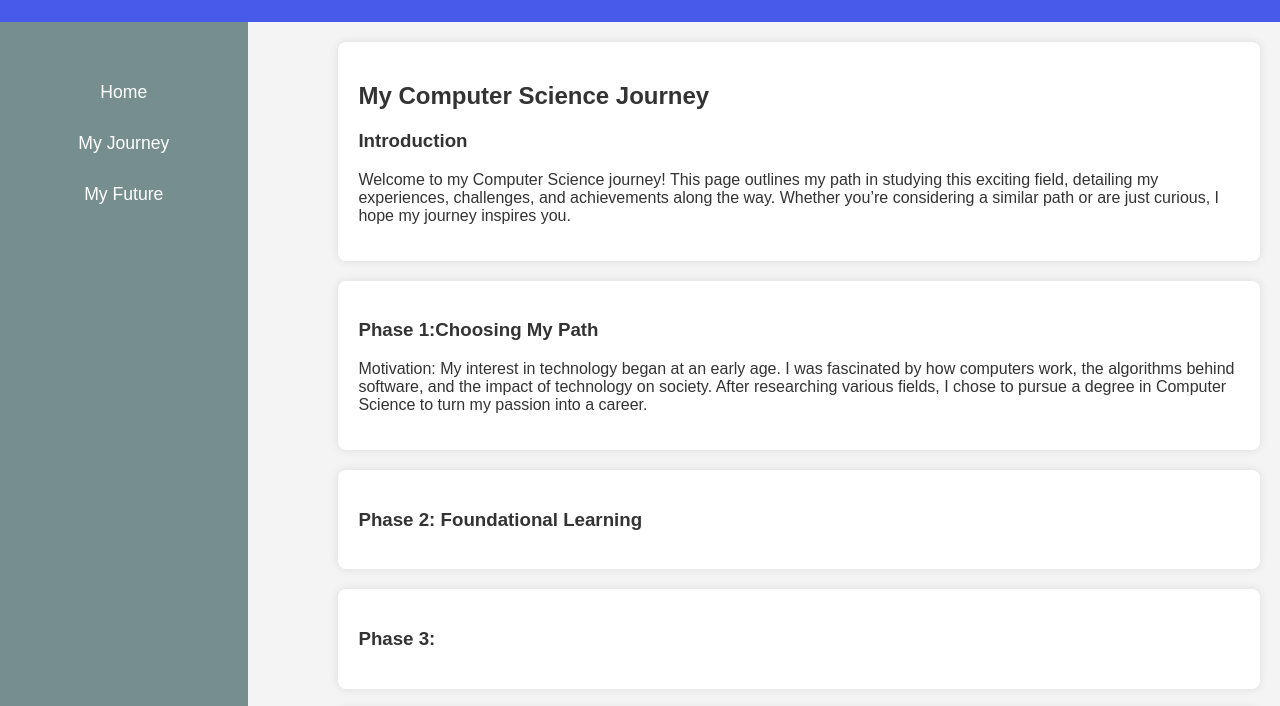
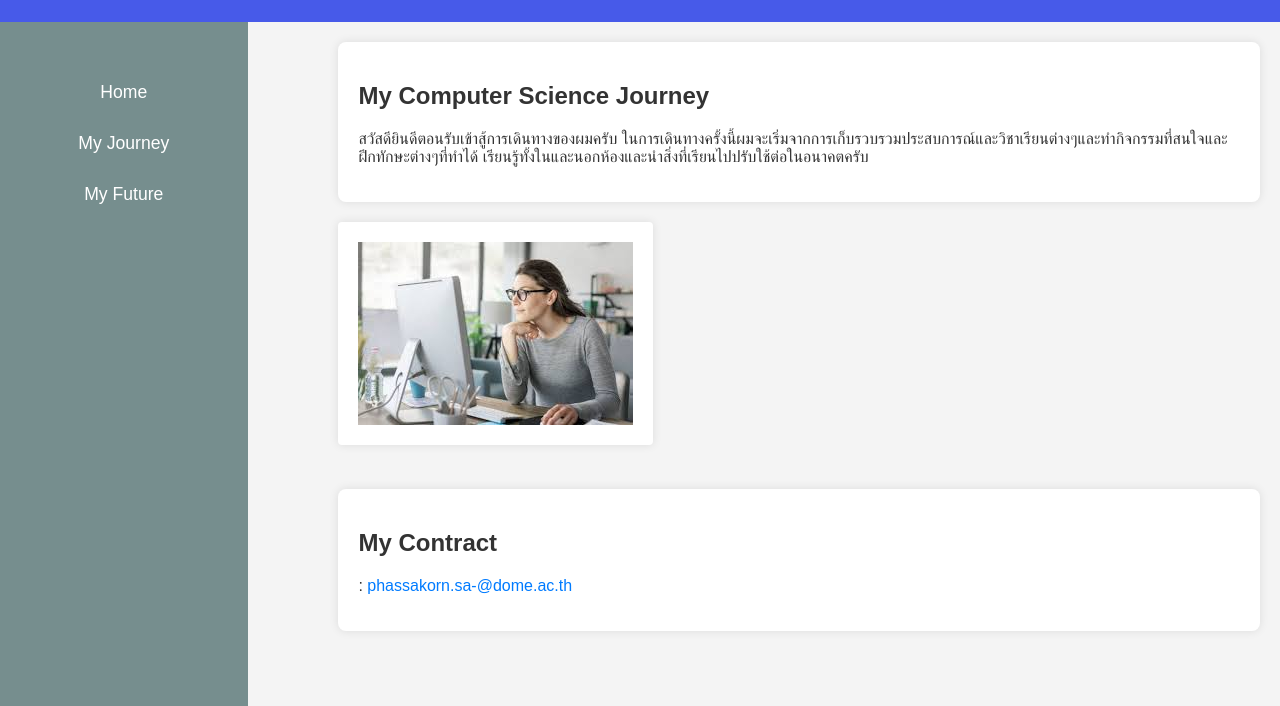
Before and after one commit to Phassakorn512/6709616723_MyCSTUStory, a plain HTML site: page myjourney.html in a window 1280 px wide. Shown: the part 70-776 px from the top of the page. Drawn offline with Linux system fonts and the light colour scheme.

Commit message:
addition myjourney and myfuture

```diff
--- a/myjourney.html
+++ b/myjourney.html
@@ -25,39 +25,15 @@
     <main>
         <section class="info-section">
             <h2>My Computer Science Journey</h2>
-            <h3>Introduction</h3>
-            <p>Welcome to my Computer Science journey! This page outlines my path in studying this exciting field, detailing my experiences, challenges, and achievements along the way. Whether you’re considering a similar path or are just curious, I hope my journey inspires you.</p>
+            <p>สวัสดียินดีตอนรับเข้าสู้การเดินทางของผมครับ
+                ในการเดินทางครั้งนี้ผมจะเริ่มจากการเก็บรวบรวมประสบการณ์และวิชาเรียนต่างๆและทำกิจกรรมที่สนใจและฝึกทักษะต่างๆที่ทำได้ เรียนรู้ทั้งในและนอกห้องและนำสิ่งที่เรียนไปปรับใช้ต่อในอนาคตครับ
+                 </p>
         </section>
 
-        <section class="my-section">
-            <h3>Phase 1:Choosing My Path</h3>
-            <p>
-                Motivation: My interest in technology began at an early age. I was fascinated by how computers work, the algorithms behind software, and the impact of technology on society. After researching various fields, I chose to pursue a degree in Computer Science to turn my passion into a career.</p>
+        <section>
+            <img class="img" src="resoucres/com.jpg">
         </section>
 
-        <section class="my-section">
-            <h3>Phase 2: Foundational Learning</h3>
-            <p>
-                </p>
-        </section>
-
-        <section class="my-section">
-            <h3>Phase 3:</h3>
-            <p>
-                </p>
-        </section>
-
-        <section class="my-section">
-            <h3>Phase 4:</h3>
-            <p>
-                </p>
-        </section>
-
-        <section class="my-section">
-            <h3>Phase 5:</h3>
-            <p>
-                </p>
-        </section>
 
 
         <section class="info-section2 text-center">
--- a/mystyle.css
+++ b/mystyle.css
@@ -137,8 +137,24 @@ footer p {
     box-shadow: 0 0 10px rgba(0, 0, 0, 0.1);
     padding: 20px 20px 20px 20px;
     margin-top: 20px;
+    text-align: left;
 }
 
 .video{
     align-content: center;
 }
+
+
+.img{
+    object-position: center;
+    float:both
+}
+
+.img{
+    background-color: #fff;
+    border-radius: 4px;
+    box-shadow: 0 0 10px rgba(0, 0, 0, 0.1);
+    margin-bottom: 20px;
+    padding: 20px;
+    position:static;;
+}
```
Also changed, not shown: myfuture.html (+6 -2 lines).
